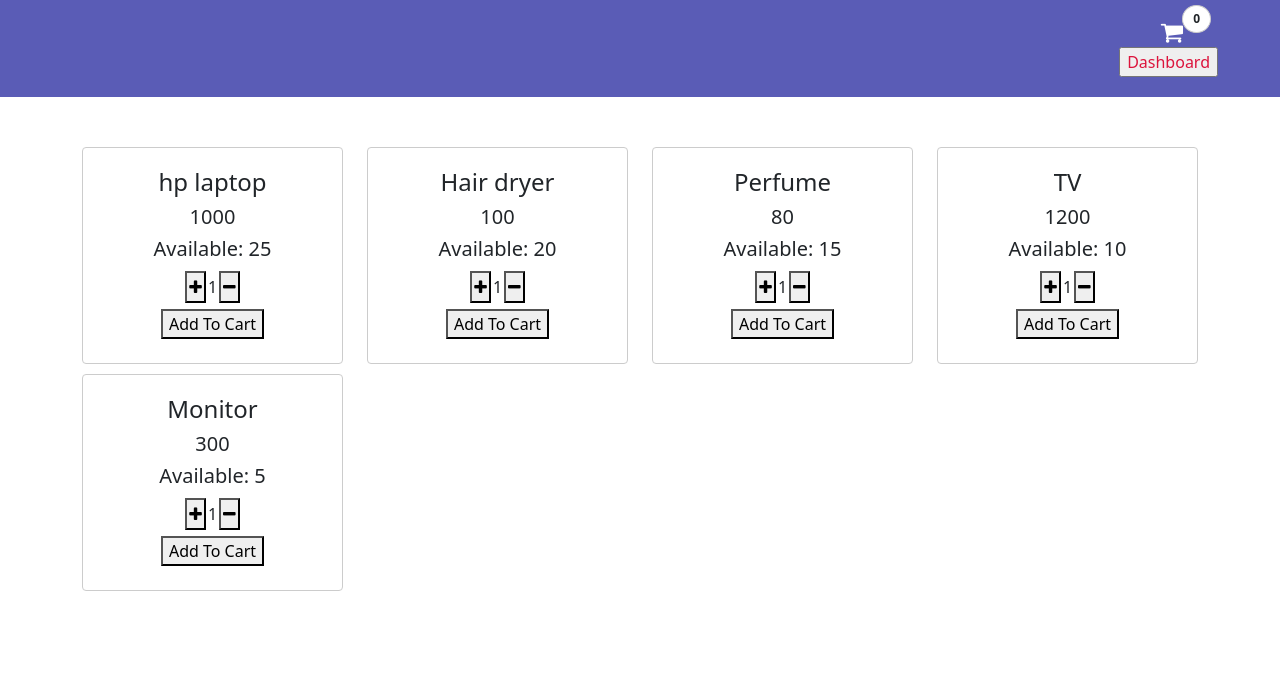
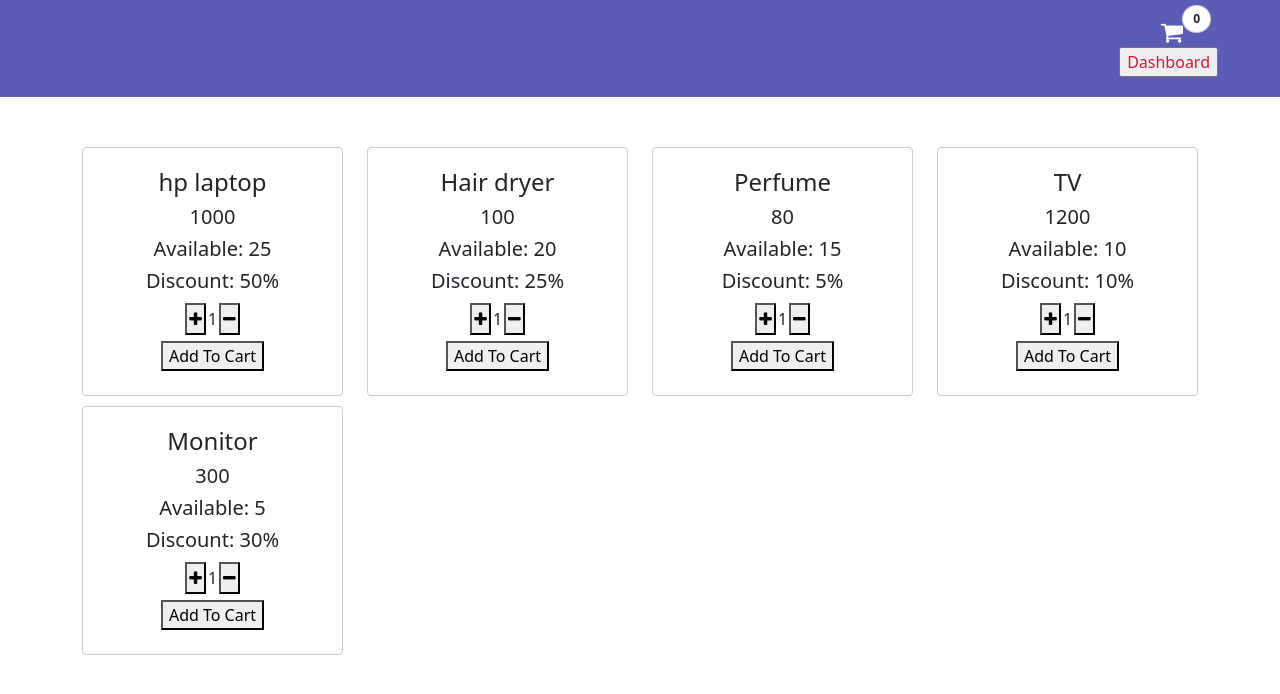
Before and after one commit to vam012/TCSGrocers, an Angular app in the folder Frontend/tcs-grocers/: page /user in a window 1280 px wide. Shown: the top 694 px of the page. Built offline with nearby package versions, Linux system fonts and the light colour scheme.

Commit message:
Discount Feature Implemented

```diff
--- a/Frontend/tcs-grocers/src/app/cart/cart.component.css
+++ b/Frontend/tcs-grocers/src/app/cart/cart.component.css
@@ -60,3 +60,7 @@ td{
     padding: 20px;
     margin: 10px;
 }
+.discount{
+    color:chocolate;
+
+}
--- a/Frontend/tcs-grocers/src/app/cart/cart.component.html
+++ b/Frontend/tcs-grocers/src/app/cart/cart.component.html
@@ -42,7 +42,9 @@
         <hr>
         <div class="row">
             <div class="col-md-6">
+
                 <h3 class="total">Total - ${{total}}</h3>
+                <h5 class="discount">All discounts have applied(where applicable)</h5>
             </div>
             <div class="col-md-6 text-right">
                 <button type="button" class="Checkout" (click)="checkout()"><i class="fa fa-shopping-bag"></i></button>
--- a/Frontend/tcs-grocers/src/app/cart/cart.component.ts
+++ b/Frontend/tcs-grocers/src/app/cart/cart.component.ts
@@ -35,6 +35,7 @@ export class CartComponent implements OnInit {
   }
   cart_items:number = 0;
   cartDetailsArr:any = [];
+
   OrderDetails:any = {
      customerID:Number,
      orderAmount:Number,
@@ -62,7 +63,7 @@ export class CartComponent implements OnInit {
     if(localStorage.getItem(this.userId)){
       this.cartDetailsArr = JSON.parse(localStorage.getItem(this.userId)||'{}');
       this.total = this.cartDetailsArr.reduce(function(acc:any,val:any){
-        return acc+(val.prodPrice * val.qnt);
+        return acc+((val.prodPrice * val.qnt)*(val.discount/100));
       },0)
     }
   }
@@ -94,10 +95,11 @@ export class CartComponent implements OnInit {
       }
 
       localStorage.removeItem(this.userId);
-     // window.setTimeout(function(){location.reload()},3000);
+
       this.cartSer.addNewOrder(this.OrderDetails).subscribe((res:string)=>{
         this.msg=res;
         })
+      window.setTimeout(function(){location.reload()},3000);
       console.log(this.OrderDetails);
 
 
--- a/Frontend/tcs-grocers/src/app/user-home/user-home.component.html
+++ b/Frontend/tcs-grocers/src/app/user-home/user-home.component.html
@@ -28,6 +28,9 @@
                     <div class="prodQuan">
                         <h5>Available: {{prod.prodQuantity}}</h5>
                     </div>
+                    <div class="prodQuan">
+                        <h5>Discount: {{prod.discount}}%</h5>
+                    </div>
                     <div class="userQuan">
                         <button type="button" class="btnInc" (click)=inc(prod)><i class="fa fa-plus"></i></button>
                         <span>{{prod.qnt}}</span>
--- a/Frontend/tcs-grocers/src/app/user-home/user-home.component.ts
+++ b/Frontend/tcs-grocers/src/app/user-home/user-home.component.ts
@@ -53,35 +53,40 @@ getUserInfo(){
       prodName:"hp laptop",
       prodPrice:"1000",
       prodQuantity: 25,
-      qnt:1
+      qnt:1,
+      discount:50
     },
     {
       prodId:2,
       prodName:"Hair dryer",
       prodPrice:"100",
       prodQuantity: 20,
-      qnt:1
+      qnt:1,
+      discount:25
     },
     {
       prodId:3,
       prodName:"Perfume",
       prodPrice:"80",
       prodQuantity: 15,
-      qnt:1
+      qnt:1,
+      discount:5
     },
     {
       prodId:4,
       prodName:"TV",
       prodPrice:"1200",
       prodQuantity: 10,
-      qnt:1
+      qnt:1,
+      discount:10
     },
     {
       prodId:5,
       prodName:"Monitor",
       prodPrice:"300",
       prodQuantity: 5,
-      qnt:1
+      qnt:1,
+      discount:30
     }
 
   ];
```
